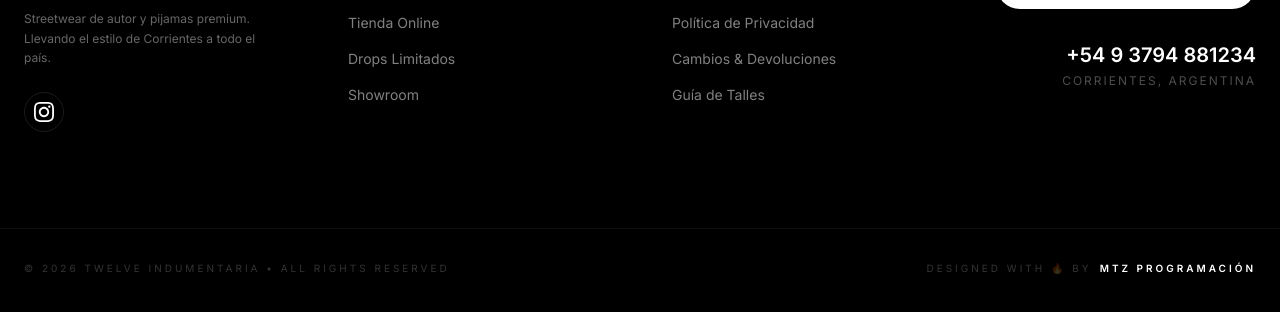
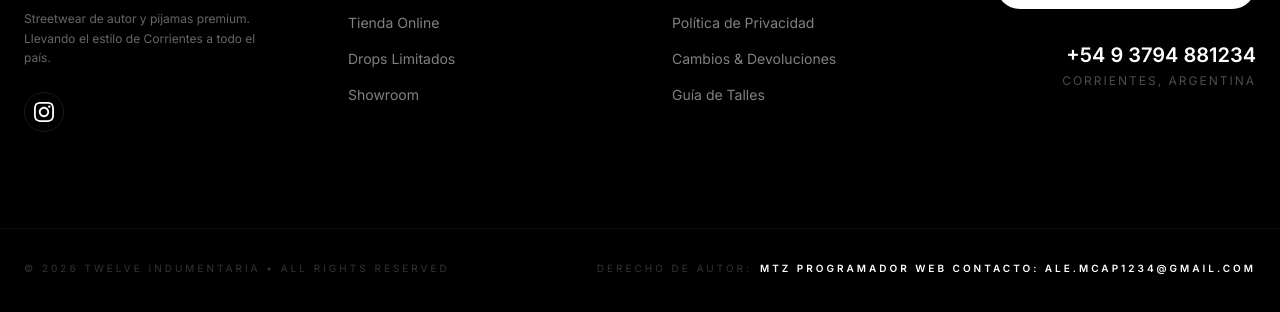
Before and after one commit to AlexanderMartinez10/twelve-indumentaria, a plain HTML site: page index.html in a window 1280 px wide. Shown: the part 4173-4485 px from the top of the page. Drawn offline with nearby package versions, Linux system fonts and the light colour scheme.

Commit message:
Branding: Actualizada marca de agua profesional MTZ

```diff
--- a/index.html
+++ b/index.html
@@ -316,8 +316,8 @@
         <div class="max-w-screen-2xl mx-auto px-6 mt-24 pt-8 border-t border-white/5 flex flex-col md:flex-row justify-between items-center gap-6">
             <p class="text-[10px] text-white/20 uppercase tracking-[3px]">© 2026 TWELVE INDUMENTARIA • ALL RIGHTS RESERVED</p>
             <div class="text-[10px] text-white/20 uppercase tracking-[3px] flex items-center gap-2">
-                <span>DESIGNED WITH 🔥 BY</span>
-                <span class="text-white font-bold">MTZ PROGRAMACIÓN</span>
+                <span>Derecho de autor:</span>
+                <span class="text-white font-bold">MTZ programador web Contacto: ale.mcap1234@gmail.com</span>
             </div>
         </div>
     </footer>
```
